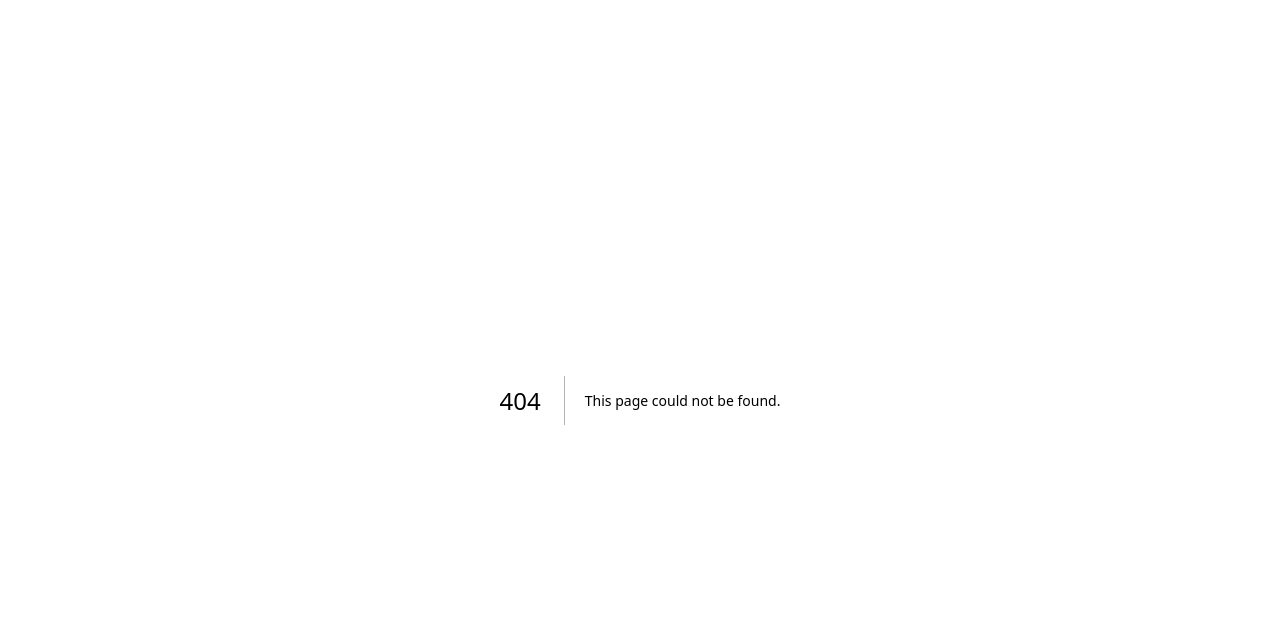
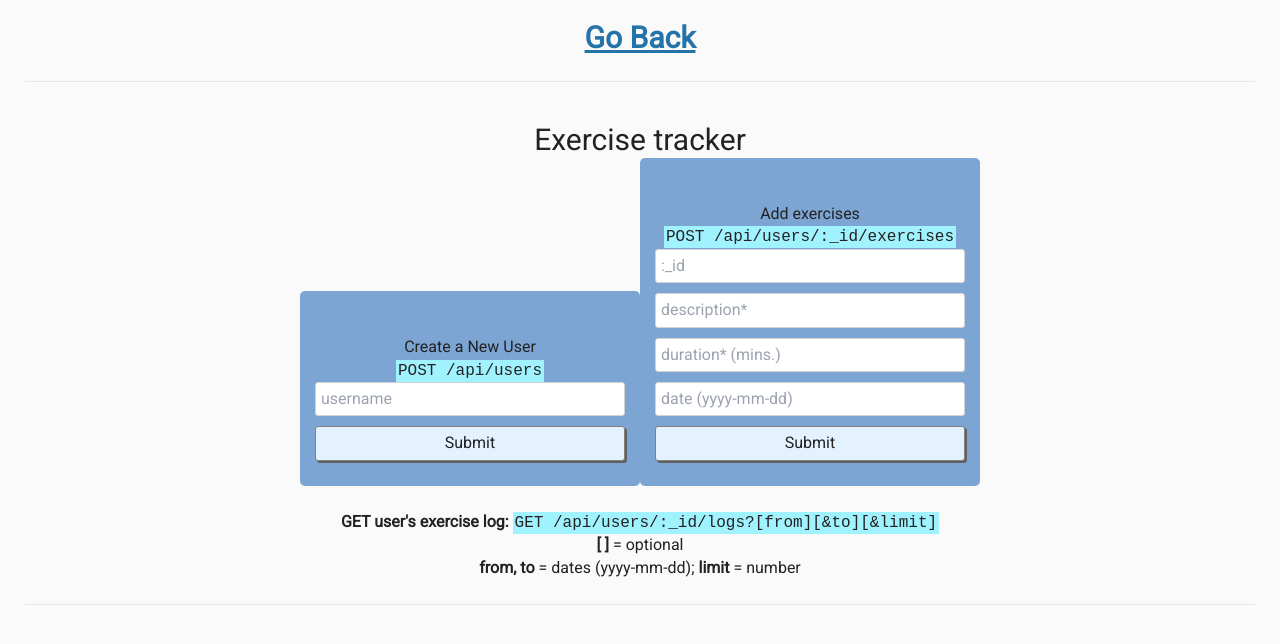
Before and after one commit to thanapoom21/timestamp, a Next.js app: page /exercise-tracker in a window 1280 px wide. Before the commit this address had no page. Shown: the top 644 px of the page. Built offline with nearby package versions, Linux system fonts and the light colour scheme.

Commit message:
add exercise tracker page

```diff
--- /dev/null
+++ b/app/exercise-tracker/page.tsx
@@ -0,0 +1,36 @@
+
+export default function Page() {
+  return (
+    <>
+      <a href="/">
+        <h1 className="text-3xl font-bold underline mt-5">Go Back</h1>
+      </a>
+      <hr />
+      <div className="container mx-auto">
+        <h2 className="text-3xl">Exercise tracker</h2>
+        <form action="/api/users" method="post">
+          <h3>Create a New User</h3>
+          <p><code>POST /api/users</code></p>
+          <input id="uname" type="text" name="username" placeholder="username" />
+          <input type="submit" value="Submit" />
+        </form>
+        <form id="exercise-form" method="post">
+          <h3>Add exercises</h3>
+          <p><code>POST /api/users/:_id/exercises</code></p>
+          <input id="uid" type="text" name=":_id" placeholder=":_id" />
+          <input id="desc" type="text" name="description" placeholder="description*" />
+          <input id="dur" type="text" name="duration" placeholder="duration* (mins.)" />
+          <input id="date" type="text" name="date" placeholder="date (yyyy-mm-dd)" />
+          <input type="submit" value="Submit" />
+        </form>
+        <p>
+          <strong>GET user's exercise log: </strong>
+          <code>GET /api/users/:_id/logs?[from][&amp;to][&amp;limit]</code>
+        </p>
+        <p><strong>[ ]</strong> = optional</p>
+        <p><strong>from, to</strong> = dates (yyyy-mm-dd); <strong>limit</strong> = number</p>
+      </div>
+      <hr />
+    </>
+  )
+}
```
